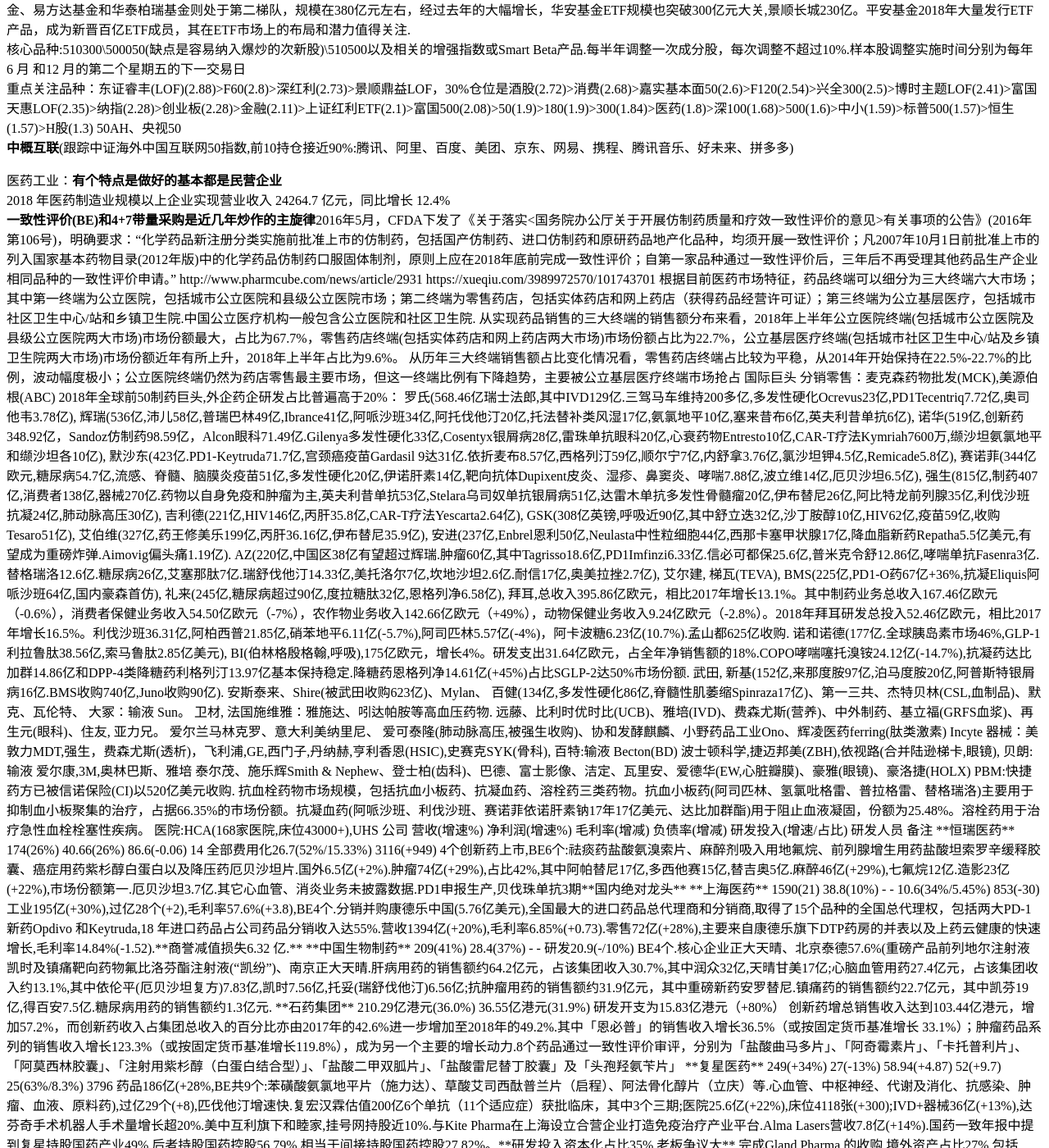
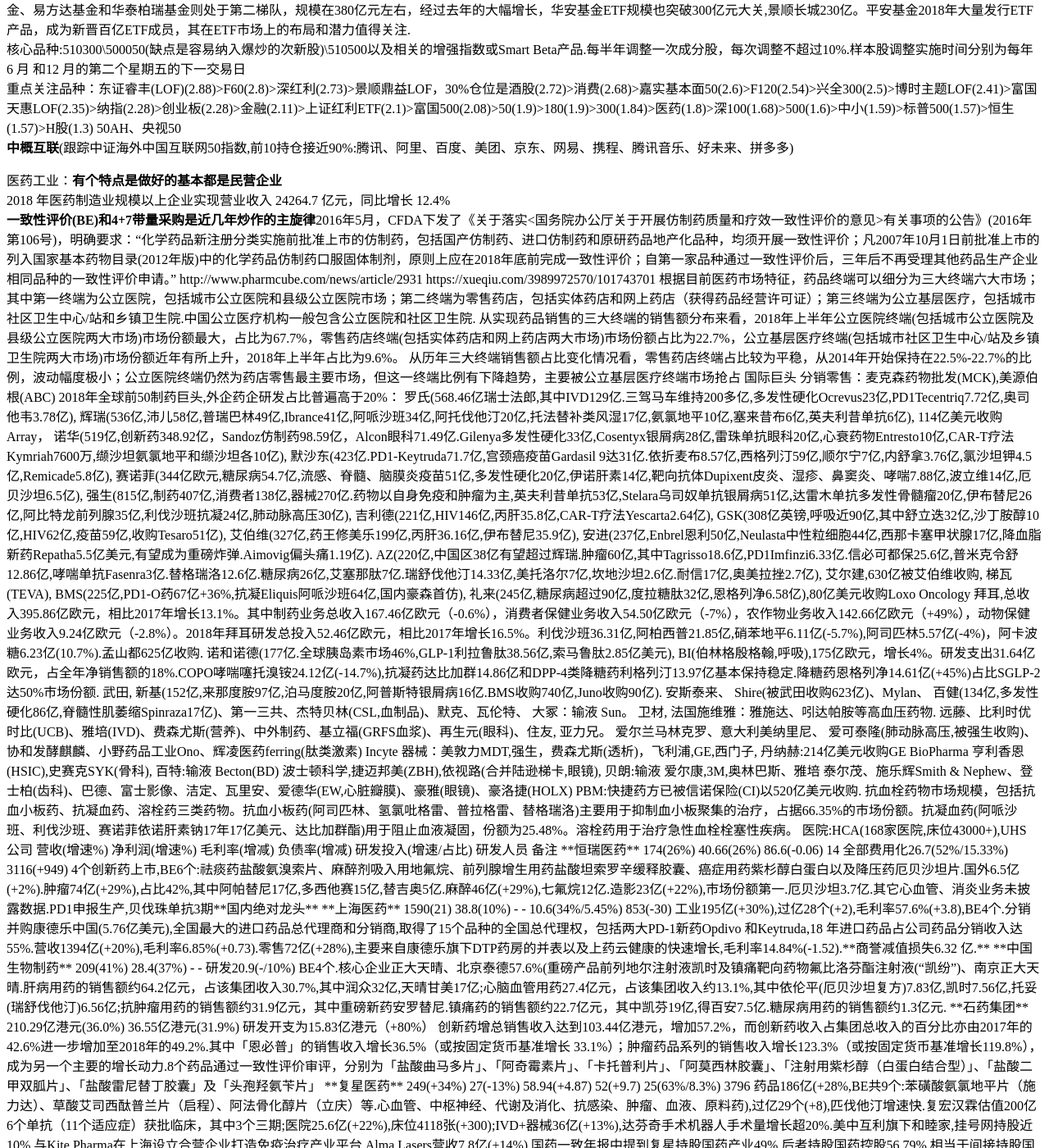
Before and after one commit to kingofhawks/kingofhawks.github.io, a Jekyll site: the page built from _posts/2018-10-27-重点上市公司2018年报汇总.md, in a window 1280 px wide and 1400 px high, scrolled down 708 px. Shown: the whole window at 82% size. Built offline with Jekyll 4.4.1, drawn with Linux system fonts in a browser that asks for light colours; our own code applies the rules of GitHub Pages for plain Markdown files; some of the changed text lies outside the part shown.

Commit message:
update post

```diff
--- a/_posts/2018-10-27-重点上市公司2018年报汇总.md
+++ b/_posts/2018-10-27-重点上市公司2018年报汇总.md
@@ -33,7 +33,7 @@
 分销零售：麦克森药物批发(MCK),美源伯根(ABC)
 2018年全球前50制药巨头,外企药企研发占比普遍高于20%：
 罗氏(568.46亿瑞士法郎,其中IVD129亿.三驾马车维持200多亿,多发性硬化Ocrevus23亿,PD1Tecentriq7.72亿,奥司他韦3.78亿),
-辉瑞(536亿,沛儿58亿,普瑞巴林49亿,Ibrance41亿,阿哌沙班34亿,阿托伐他汀20亿,托法替补类风湿17亿,氨氯地平10亿,塞来昔布6亿,英夫利昔单抗6亿),
+辉瑞(536亿,沛儿58亿,普瑞巴林49亿,Ibrance41亿,阿哌沙班34亿,阿托伐他汀20亿,托法替补类风湿17亿,氨氯地平10亿,塞来昔布6亿,英夫利昔单抗6亿), 114亿美元收购Array，
 诺华(519亿,创新药348.92亿，Sandoz仿制药98.59亿，Alcon眼科71.49亿.Gilenya多发性硬化33亿,Cosentyx银屑病28亿,雷珠单抗眼科20亿,心衰药物Entresto10亿,CAR-T疗法Kymriah7600万,缬沙坦氨氯地平和缬沙坦各10亿),
 默沙东(423亿.PD1-Keytruda71.7亿,宫颈癌疫苗Gardasil 9达31亿.依折麦布8.57亿,西格列汀59亿,顺尔宁7亿,内舒拿3.76亿,氯沙坦钾4.5亿,Remicade5.8亿),
 赛诺菲(344亿欧元,糖尿病54.7亿,流感、脊髓、脑膜炎疫苗51亿,多发性硬化20亿,伊诺肝素14亿,靶向抗体Dupixent皮炎、湿疹、鼻窦炎、哮喘7.88亿,波立维14亿,厄贝沙坦6.5亿),
@@ -43,16 +43,17 @@
 艾伯维(327亿,药王修美乐199亿,丙肝36.16亿,伊布替尼35.9亿),
 安进(237亿,Enbrel恩利50亿,Neulasta中性粒细胞44亿,西那卡塞甲状腺17亿,降血脂新药Repatha5.5亿美元,有望成为重磅炸弹.Aimovig偏头痛1.19亿).
 AZ(220亿,中国区38亿有望超过辉瑞.肿瘤60亿,其中Tagrisso18.6亿,PD1Imfinzi6.33亿.信必可都保25.6亿,普米克令舒12.86亿,哮喘单抗Fasenra3亿.替格瑞洛12.6亿.糖尿病26亿,艾塞那肽7亿.瑞舒伐他汀14.33亿,美托洛尔7亿,坎地沙坦2.6亿.耐信17亿,奥美拉挫2.7亿),
-艾尔建,
+艾尔建,630亿被艾伯维收购,
 梯瓦(TEVA),
 BMS(225亿,PD1-O药67亿+36%,抗凝Eliquis阿哌沙班64亿,国内豪森首仿),
-礼来(245亿,糖尿病超过90亿,度拉糖肽32亿,恩格列净6.58亿),
+礼来(245亿,糖尿病超过90亿,度拉糖肽32亿,恩格列净6.58亿),80亿美元收购Loxo Oncology
 拜耳,总收入395.86亿欧元，相比2017年增长13.1%。其中制药业务总收入167.46亿欧元（-0.6%），消费者保健业务收入54.50亿欧元（-7%），农作物业务收入142.66亿欧元（+49%），动物保健业务收入9.24亿欧元（-2.8%）。2018年拜耳研发总投入52.46亿欧元，相比2017年增长16.5%。利伐沙班36.31亿,阿柏西普21.85亿,硝苯地平6.11亿(-5.7%),阿司匹林5.57亿(-4%)，阿卡波糖6.23亿(10.7%).孟山都625亿收购.
 诺和诺德(177亿.全球胰岛素市场46%,GLP-1利拉鲁肽38.56亿,索马鲁肽2.85亿美元),
 BI(伯林格殷格翰,呼吸),175亿欧元，增长4%。研发支出31.64亿欧元，占全年净销售额的18%.COPO哮喘噻托溴铵24.12亿(-14.7%),抗凝药达比加群14.86亿和DPP-4类降糖药利格列汀13.97亿基本保持稳定.降糖药恩格列净14.61亿(+45%)占比SGLP-2达50%市场份额.
 武田,
 新基(152亿,来那度胺97亿,泊马度胺20亿,阿普斯特银屑病16亿.BMS收购740亿,Juno收购90亿).
-安斯泰来、Shire(被武田收购623亿)、Mylan、
+安斯泰来、
+Shire(被武田收购623亿)、Mylan、
 百健(134亿,多发性硬化86亿,脊髓性肌萎缩Spinraza17亿)、第一三共、杰特贝林(CSL,血制品)、默克、瓦伦特、
 大冢：输液
 Sun。
@@ -62,7 +63,9 @@
 爱尔兰马林克罗、意大利美纳里尼、
 爱可泰隆(肺动脉高压,被强生收购)、协和发酵麒麟、小野药品工业Ono、辉凌医药ferring(肽类激素)
 Incyte
-器械：美敦力MDT,强生，费森尤斯(透析)，飞利浦,GE,西门子,丹纳赫,亨利香恩(HSIC),史赛克SYK(骨科),
+器械：美敦力MDT,强生，费森尤斯(透析)，飞利浦,GE,西门子,
+丹纳赫:214亿美元收购GE BioPharma
+亨利香恩(HSIC),史赛克SYK(骨科),
 百特:输液
 Becton(BD)
 波士顿科学,捷迈邦美(ZBH),依视路(合并陆逊梯卡,眼镜),
@@ -437,3 +440,5 @@
 蒙牛      689(14.7%)      30.4(48.6%)
 永辉      705(20%)        14.8(-15%)  超市首选.
 苏宁易购  2449(30%)      扣非-3.6(-306%)  入股万达商业4.02%,联通1.94%,华泰3.16%.收购万达百货.苏宁银行.苏宁金服估值500亿,持股41%,后两轮都是苏宁金控领投.线上线下交易规模3,367.57 亿元，同比增长 38.39%,其中线上交易规模2083亿(64%).物流收入28亿(40%),金融服务25亿(80%)
+上海机场    机场运营比航空公司要稳定得多。法国巴黎机场集团市值160亿欧元，西班牙机场管理局(西班牙全国50个机场)260亿欧元。
+白云机场
```
